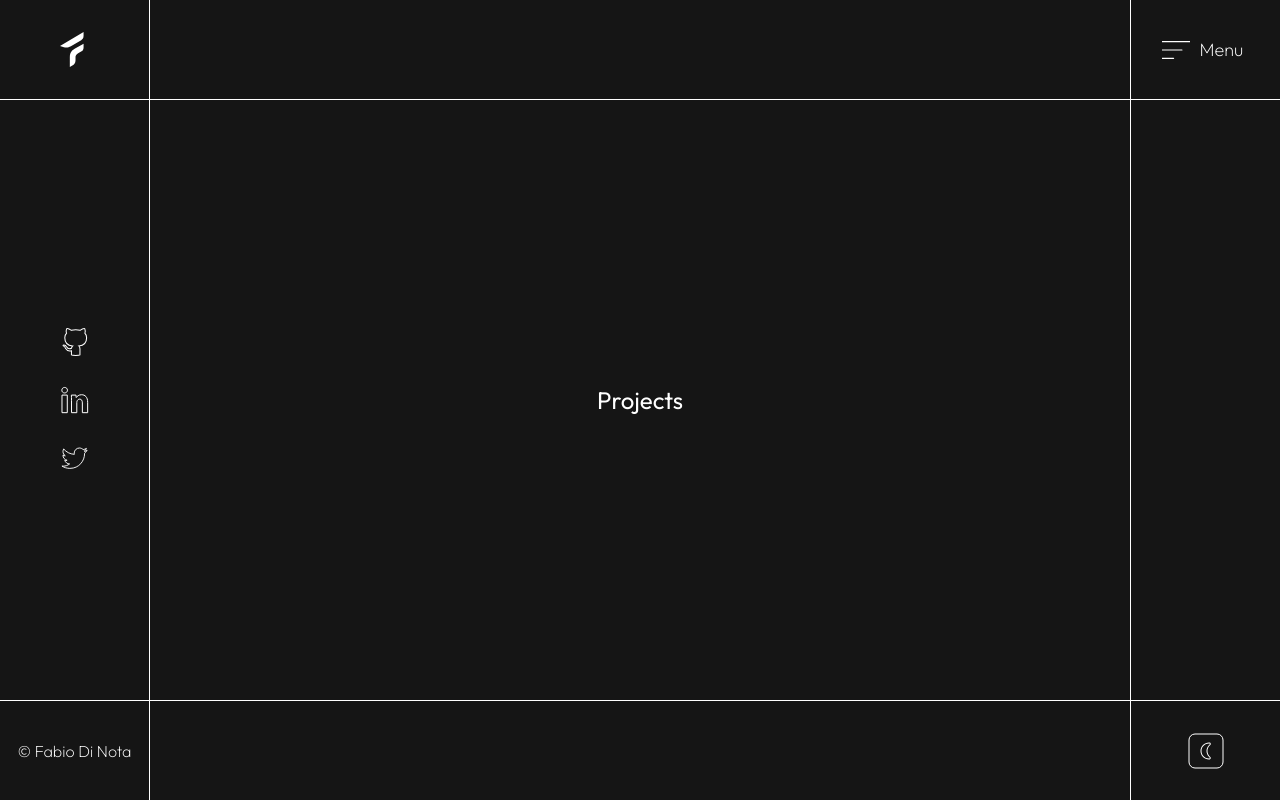
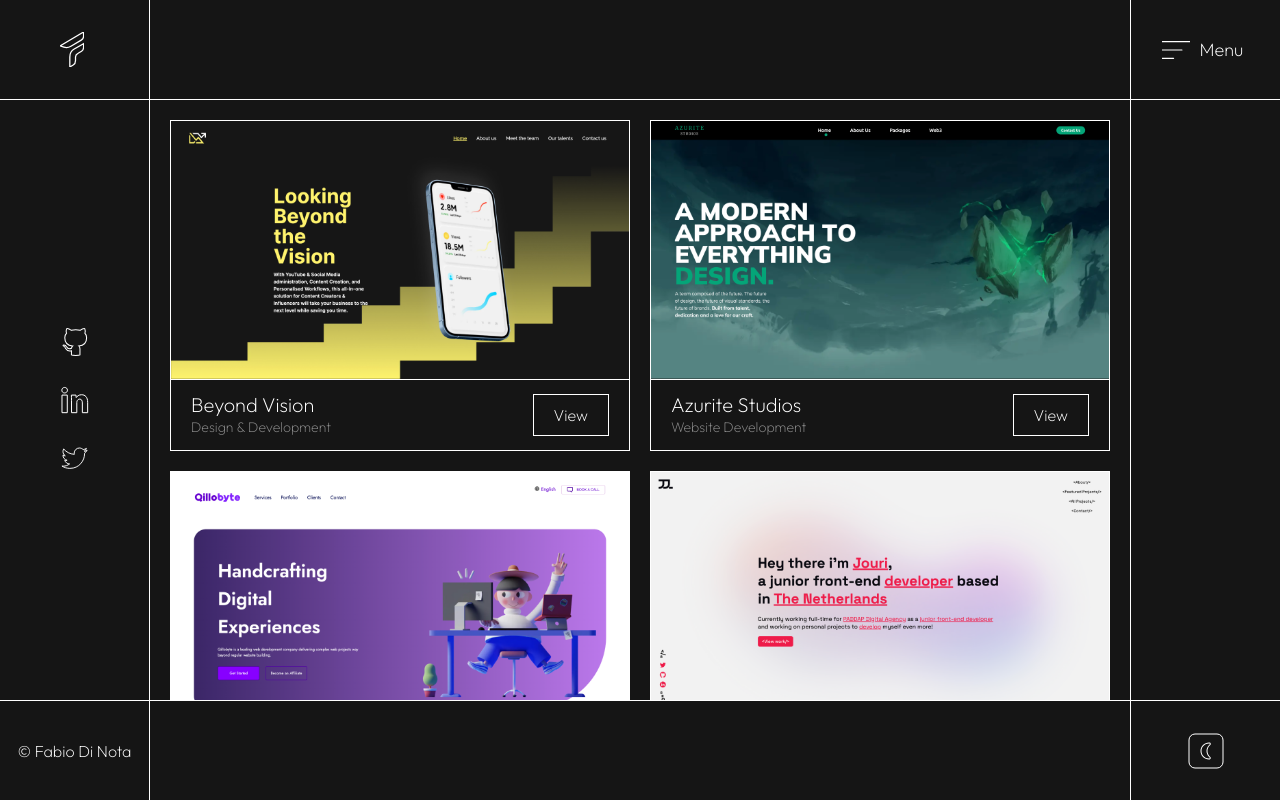
Before and after one commit to fabiodinota/fabiodinota-portfolio, a Next.js app: page /projects in a window 1280 px wide. Built offline with nearby package versions, Linux system fonts and the light colour scheme.

Commit message:
fixes, ALOT of fixes

```diff
--- a/app/components/ExperienceComponent.tsx
+++ b/app/components/ExperienceComponent.tsx
@@ -13,7 +13,7 @@
 const ExperienceComponent = ({ title, description, Logo, link }: ExperienceComponentProps) => {
     const { colors, border } = useThemeContext();
   return (
-    <div className={`w-full flex flex-row  border-[1px] ${border} ${colors.primary}`}>
+    <div className={`w-full flex flex-row  border ${border} ${colors.primary}`}>
         <div className={`relative aspect-square w-20 flex-shrink-0 border-r-[1px] ${border}`}>
             <Image src={Logo} quality={100} fill className="object-cover object-center relative z-0" alt="map" />
         </div>
--- /dev/null
+++ b/app/components/Marquee.tsx
@@ -0,0 +1,77 @@
+import React from 'react'
+import HomeProjectComponent from './homeProjectComponent'
+import { useThemeContext } from '../context/themeContext';
+import Beyond from '../../public/Beyond.png'
+import Azurite from '../../public/Azurite.png'
+import Qillobyte from '../../public/Qillobyte.png'
+import Jouri from '../../public/Jouri.png'
+
+const Marquee = () => {
+    const { colors, border } = useThemeContext();
+  return (
+    <div className='h-full flex flex-row w-max p-5 marquee_parent'>
+         <div className="w-max grid grid-cols-4 h-full marquee">
+            <HomeProjectComponent
+                border={border}
+                title="Beyond Vision"
+                description="Design & Development"
+                link="/"
+                image={Beyond}
+            />
+            <HomeProjectComponent
+                border={border}
+                title="Azurite Studios"
+                description="Website Development"
+                link="/"
+                image={Azurite}
+            />
+            <HomeProjectComponent
+                border={border}
+                title="Qillobyte"
+                description="Website Development"
+                link="/"
+                image={Qillobyte}
+            />
+            <HomeProjectComponent
+                border={border}
+                title="Jouri"
+                description="UI/UX Design"
+                link="/"
+                image={Jouri}
+            />
+        </div>
+        <div className="w-max grid grid-cols-4 h-full marquee1">
+        <HomeProjectComponent
+                border={border}
+                title="Beyond Vision"
+                description="Design & Development"
+                link="/"
+                image={Beyond}
+            />
+            <HomeProjectComponent
+                border={border}
+                title="Azurite Studios"
+                description="Website Development"
+                link="/"
+                image={Azurite}
+            />
+            <HomeProjectComponent
+                border={border}
+                title="Qillobyte"
+                description="Website Development"
+                link="/"
+                image={Qillobyte}
+            />
+            <HomeProjectComponent
+                border={border}
+                title="Jouri"
+                description="UI/UX Design"
+                link="/"
+                image={Jouri}
+            />
+        </div>
+    </div>
+  )
+}
+
+export default Marquee
--- /dev/null
+++ b/app/components/ProjectComponent.tsx
@@ -0,0 +1,38 @@
+import React from 'react'
+import Image from 'next/image'
+import { StaticImageData } from 'next/image'
+import { useThemeContext } from '../context/themeContext'
+import Link from 'next/link'
+
+interface projectComponentProps {
+    title: string
+    description: string
+    link: string
+    image: StaticImageData
+}
+
+const ProjectComponent = ({
+    title,
+    description,
+    link,
+    image
+}: projectComponentProps) => {
+
+    const { colors, border } = useThemeContext()
+  return (
+    <div className={`w-full h-full flex flex-col border ${border}`}>
+        <Image quality={100} src={image} className='aspect-video w-full h-full' alt="placeholder" />
+        <div className={`flex flex-row justify-between items-center px-5 py-3 border-t parent-marquee cursor-pointer ${border}`}>
+            <div className="flex flex-col justify-center">
+                <h4 className={`font-extralight leading-tight child-marquee ${colors.primary} text-[20px]`}>{title}</h4>
+                <p className={`font-extralight ${colors.secondary} text-[14px] whitespace-nowrap min-w-[150px]`}>{description}</p>
+            </div>
+            <Link className={`font-extralight hidden xl:grid place-items-center border px-5 py-2 hover:underline ${border} ${colors.primary}`} href={link}>
+                View
+            </Link>
+        </div>
+    </div>
+    )
+}
+
+export default ProjectComponent
--- a/app/components/SkillsComponent.tsx
+++ b/app/components/SkillsComponent.tsx
@@ -11,7 +11,7 @@
 const SkillsComponent = ({ title, description }: SkillsComponentProps) => {
     const { colors, border } = useThemeContext();
   return (
-    <div className={`w-full flex flex-row  border-[1px] ${border} ${colors.primary}`}>
+    <div className={`w-full flex flex-row  border ${border} ${colors.primary}`}>
         <div className="w-full py-2 px-4 flex flex-col justify-center items-start">
             <h2 className={`text-[16px] font-normal ${colors.primary}`}>{title}</h2>
             <p className={`text-[14px] font-extralight ${colors.secondary}`}>{description}</p>
--- a/app/components/homeProjectComponent.tsx
+++ b/app/components/homeProjectComponent.tsx
@@ -2,7 +2,7 @@
 
 import Image, { StaticImageData } from 'next/image'
 import Link from 'next/link'
-import React from 'react'
+import React, { useEffect, useState } from 'react'
 import placeholder from '../../public/placeholder.png'
 import { useThemeContext } from '../context/themeContext';
 
@@ -21,18 +21,37 @@
     link,
     image
  }: HomeProjectComponentProps) => {
-    const { colors } = useThemeContext()
+    const { colors } = useThemeContext();
+
+    const widthRef = React.useRef<HTMLDivElement>(null);
+
+    const [width, setWidth] = useState(widthRef.current?.offsetWidth);
+
+    useEffect(() => {
+        setWidth(widthRef.current?.offsetWidth)
+    }, []);
+
+    if (typeof window === 'undefined') {
+        return null;
+    }
+
+    window.addEventListener('resize', () => {
+        setWidth(widthRef.current?.offsetWidth)
+    });
+
+    const widthStyle = Number(width) + 2
+
     return (
-    <div className={`w-max h-max mr-5 border-[1px] ${border}`}>
-        <div className="relative w-full h-full min-h-[130px] xl:min-h-[210px] aspect-video">
-            <Image src={image} quality={100} className='object-contain object-center' fill alt="placeholder" />
+        <div style={{ width: widthStyle }} className={`mr-5 last:mr-0 flex flex-col border min-w-[150px] xl:min-w-[270px] ${border}`}>
+            <div ref={widthRef} className={`relative aspect-video h-full w-fit overflow-visible`}>
+                <Image sizes='300px' src={image} fill className='aspect-video' alt="placeholder" />
             </div>
-        <div className={`flex flex-row justify-between items-center h-min px-5 py-2 border-t-[1px] xl:group xl:cursor-pointer ${border}`}>
-            <div className=" flex flex-col h-full justify-center">
-            <h4 className={`font-extralight group-hover:underline ${colors.primary} text-[20px]`}>{title}</h4>
-            <p className={`font-extralight ${colors.primary} text-[14px]`}>{description}</p>
+            <div className={`flex flex-row justify-between items-center px-5 py-3 border-t parent-marquee cursor-pointer ${border}`}>
+                <div className="flex flex-col justify-center">
+                    <h4 className={`font-extralight leading-tight child-marquee ${colors.primary} text-[20px]`}>{title}</h4>
+                    <p className={`font-extralight ${colors.secondary} text-[14px] whitespace-nowrap min-w-[150px]`}>{description}</p>
                 </div>
-            <Link className={`font-extralight hidden xl:grid place-items-center border-[1px] px-5 py-2 hover:underline ${border} ${colors.primary}`} href={link}>
+                <Link className={`font-extralight hidden xl:grid place-items-center border px-5 py-2 hover:underline ${border} ${colors.primary}`} href={link}>
                     View
                 </Link>
             </div>
--- a/app/components/mainLayout.tsx
+++ b/app/components/mainLayout.tsx
@@ -16,6 +16,7 @@
 import MenuButton from "./menuButton";
 import { AnimatePresence, motion } from "framer-motion";
 import { usePathname } from "next/navigation";
+import Link from "next/link";
 
 const MainLayout = ({ children }: { children: ReactNode }) => {
 	const pathname = usePathname();
@@ -64,14 +65,14 @@
 					theme === "dark" ? "border-white" : "border-black"
 				} border-b-[1px] border-r-[1px] flex justify-center items-center`}
 			>
-				<div className="relative w-[24px] h-[36px] right-[3px]">
+				<Link href="/" className="relative w-[24px] h-[36px] right-[3px]">
 					<Image
 						src={theme === "dark" ? LogoDark : LogoLight}
 						alt="Fabio Di Nota"
 						fill
 						className="object-contain"
 					/>
-				</div>
+				</Link>
 			</div>
 			<div
 				className={` hidden xl:block ${
--- a/app/components/menuButton.tsx
+++ b/app/components/menuButton.tsx
@@ -32,7 +32,7 @@
 	};
 	return (
 		<div
-			className="flex flex-row items-center gap-[10px]"
+			className="flex flex-row items-center gap-[10px] cursor-pointer"
 			onClick={onClick}
 		>
 			<svg
--- a/app/globals.css
+++ b/app/globals.css
@@ -9,9 +9,28 @@
     background-color: transparent;
 }
 
+@keyframes marquee {
+    0% {
+        transform: translateX(0);
+    }
+    100% {
+        transform: translateX(-100%);
+    }
+}
+
 @layer components {
+    .marquee {
+        animation: marquee 25s linear infinite;
+    }
+    /* .marquee_parent:hover .marquee, .marquee_parent:hover .marquee1 {
+        animation-play-state: paused;
+    } */
+    .marquee1 {
+        animation: marquee 25s linear infinite;
+        animation-delay: 25s;
+    }
     body{
-        @apply h-screen w-screen overflow-y-hidden;
+        @apply h-screen w-screen overflow-hidden ;
     }
 	.background-white {
 		background: linear-gradient(67.72deg, #f0eceb 1.15%, #dedede 94.33%),
@@ -47,13 +66,18 @@
     .custom-ease{
         @apply ease-[cubic-bezier(0.200,0.005,0.000,0.995)]
     }
+    @media screen and (max-width: 1280px) {
+        .parent-marquee:hover .child-marquee {
+            text-decoration: underline;
+        }
+    }
 }
 
 @layer utilities{
     .h-screen {
         height: 100dvh;
-      }
-      .min-h-screen {
+    }
+    .min-h-screen {
         min-height: 100dvh;
-      }
+    }
 }
--- a/app/not-found.tsx
+++ b/app/not-found.tsx
@@ -35,7 +35,7 @@
 					onClick={router.back}
 					className={`flex flex-row justify-center items-center ${
 						colors.primary
-					} font-extralight w-full sm:w-[150px] py-3 border-[1px] gap-[10px] ${
+					} font-extralight w-full sm:w-[150px] py-3 border gap-[10px] ${
 						theme === "dark" ? "border-white" : "border-black"
 					}`}
 				>
@@ -53,7 +53,7 @@
 					href={"/contact"}
 					className={`${
 						colors.primary
-					} font-extralight w-full sm:w-[150px] items-center justify-center flex py-3 border-[1px] ${
+					} font-extralight w-full sm:w-[150px] items-center justify-center flex py-3 border ${
 						theme === "dark" ? "border-white" : "border-black"
 					}`}
 				>
--- a/app/page.tsx
+++ b/app/page.tsx
@@ -3,12 +3,13 @@
 import Image from "next/image";
 import { useThemeContext } from "./context/themeContext";
 import Link from "next/link";
-import Marquee from "react-fast-marquee";
 import HomeProjectComponent from "./components/homeProjectComponent";
 import Beyond from "../public/beyond.png";
 import Azurite from "../public/azurite.png";
 import Qillobyte from "../public/qillobyte.png";
 import Jouri from "../public/jouri.png";
+import { useEffect, useRef } from "react";
+import Marquee from "./components/Marquee";
 
 export default function Home() {
 	const { theme, colors, border } = useThemeContext();
@@ -16,7 +17,23 @@
 	return (
 		<div className="w-full h-full">
 			<div className="h-[40%] xl:h-[60%] flex justify-center items-start flex-col pl-5 md:pl-[4vw]">
-				<h1
+                <h1
+                        className={`text-[15vw] sm:text-[10vw] lg:text-[100px] font-semibold ${colors.primary} leading-none whitespace-nowrap`}
+                    >
+                        Fabio{" "}
+                        <span className="block md:inline whitespace-nowrap">
+                            Di Nota
+                            <span className={`${colors.red} inline-flex`}>.</span>
+                        </span>
+                    </h1>
+                    <p
+                        className={` ${colors.primary} text-[30px] xs:text-[34px] sm:text-[40px] xl:text-[64px] flex flex-col leading-none`}
+                    >
+                        <span className="font-light">Software Engineer</span>
+                        <span className="font-thin">& Designer</span>
+                    </p>
+                </div>
+				{/* <h1
 					className={`text-[60px] xs:text-[70px] sm:text-[80px] xl:text-[100px] font-semibold ${colors.primary} leading-none whitespace-nowrap`}
 				>
 					Fabio{" "}
@@ -31,59 +48,28 @@
 					<span className="font-light">Software Engineer</span>
 					<span className="font-thin">& Designer</span>
 				</p>
-			</div>
+			</div> */}
 			<div className="h-[60%] xl:h-[40%] flex flex-col-reverse xl:flex-row">
 				<div
-					className={`h-[70%] xl:h-full ${border} border-t-[1px] xl:border-r-[1px] w-full xl:w-[50%] flex justify-center items-center flex-col p-5 gap-5`}
+					className={`h-[40%] xl:h-full ${border} border-t-[1px] xl:border-r-[1px] w-full xl:w-[50%] flex justify-center items-center flex-col p-5 gap-5`}
 				>
 					<Link
-						className={`w-full h-full border-[1px] ${border} ${colors.primary} text-[16px] group md:text-[20px] font-extralight flex justify-center items-center`}
+						className={`w-full h-full border ${border} ${colors.primary} text-[15px] group xl:text-[20px] font-extralight flex justify-center items-center`}
 						href="/projects"
 					>
-						<p className="group-hover:underline duration-200">Projects</p>
+						<p className="group-hover:underline">Projects</p>
 					</Link>
 					<Link
-						className={`w-full h-full border-[1px] ${border} ${colors.primary} text-[16px] group md:text-[20px] font-extralight flex justify-center items-center`}
+						className={`w-full h-full border ${border} ${colors.primary} text-[15px] group  xl:text-[20px] font-extralight flex justify-center items-center`}
 						href="/contact"
 					>
-						<p className="group-hover:underline duration-200">Contact Me</p>
+						<p className="group-hover:underline">Contact Me</p>
 					</Link>
 				</div>
-				{/* TODO: Work on Marquee sizes */}
 				<div
-					className={` ${border} border-t-[1px] w-full flex justify-center items-center xl:w-[50%]`}
+					className={`${border} border-t-[1px] h-[60%] xl:h-full w-full xl:w-[50%] overflow-x-clip`}
 				>
-				    <Marquee play={true} className="h-min p-5">
-                        <HomeProjectComponent
-                            border={border}
-                            title="Beyond Vision"
-                            description="Design & Development"
-                            link="/"
-                            image={Beyond}
-                        />
-                        <HomeProjectComponent
-                            border={border}
-                            title="Azurite Studios"
-                            description="Website Development"
-                            link="/"
-                            image={Azurite}
-                        />
-                        <HomeProjectComponent
-                            border={border}
-                            title="Qillobyte"
-                            description="Website Development"
-                            link="/"
-                            image={Qillobyte}
-                        />
-                        <HomeProjectComponent
-                            border={border}
-                            title="Jouri De Ligt"
-                            description="UI/UX Design"
-                            link="/"
-                            image={Jouri}
-                        />
-
-                    </Marquee>
+                    <Marquee />
 				</div>
 			</div>
 		</div>
--- a/app/projects/page.tsx
+++ b/app/projects/page.tsx
@@ -2,14 +2,42 @@
 
 import React from "react";
 import { useThemeContext } from "../context/themeContext";
+import ProjectComponent from "../components/ProjectComponent";
+import Beyond from "../../public/beyond.png"
+import Azurite from "../../public/azurite.png"
+import Qillobyte from "../../public/qillobyte.png"
+import Jouri from "../../public/jouri.png"
 
 function Projects() {
 	const { colors } = useThemeContext();
 	return (
 		<div
-			className={`${colors.primary} h-full w-full flex justify-center items-center text-2xl`}
+			className={`${colors.primary} h-full w-full grid gap-5 p-5 place-content-start place-items-center grid-cols-1 md:grid-cols-2 2xl:grid-cols-3 overflow-y-scroll`}
 		>
-			Projects
+			<ProjectComponent
+                title="Beyond Vision"
+                description="Design & Development"
+                link="/"
+                image={Beyond}
+            />
+            <ProjectComponent
+                title="Azurite Studios"
+                description="Website Development"
+                link="/"
+                image={Azurite}
+            />
+            <ProjectComponent
+                title="Qillobyte"
+                description="Website Development"
+                link="/"
+                image={Qillobyte}
+            />
+            <ProjectComponent
+                title="Jouri"
+                description="UI/UX Design"
+                link="/"
+                image={Jouri}
+            />
 		</div>
 	);
 }
```
Also changed, not shown: app/about/page.tsx (+11 -11 lines), public/Logo_dark.svg, public/Logo_light.svg. Lines whose indentation alone changed are shown as unchanged.
